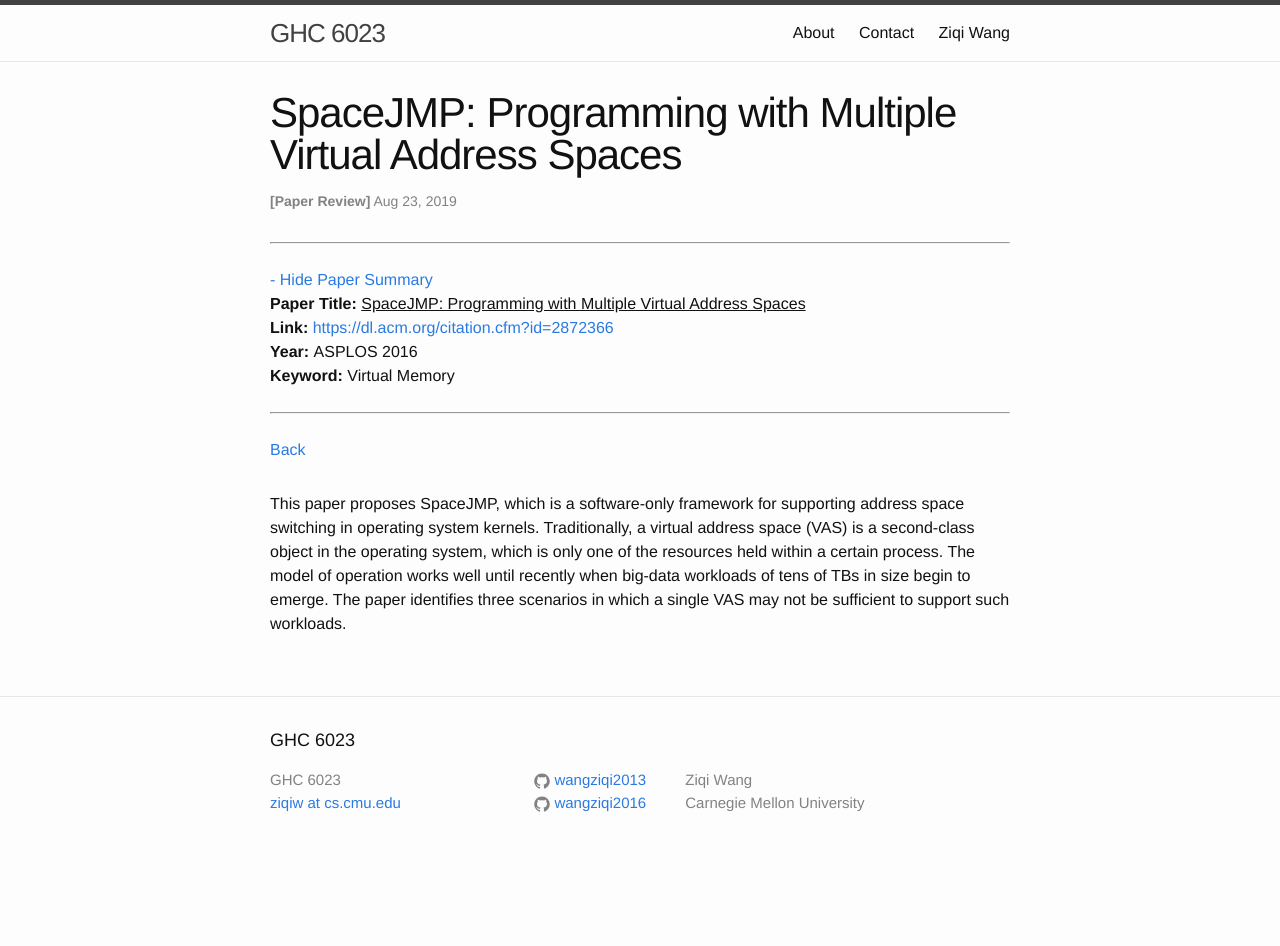
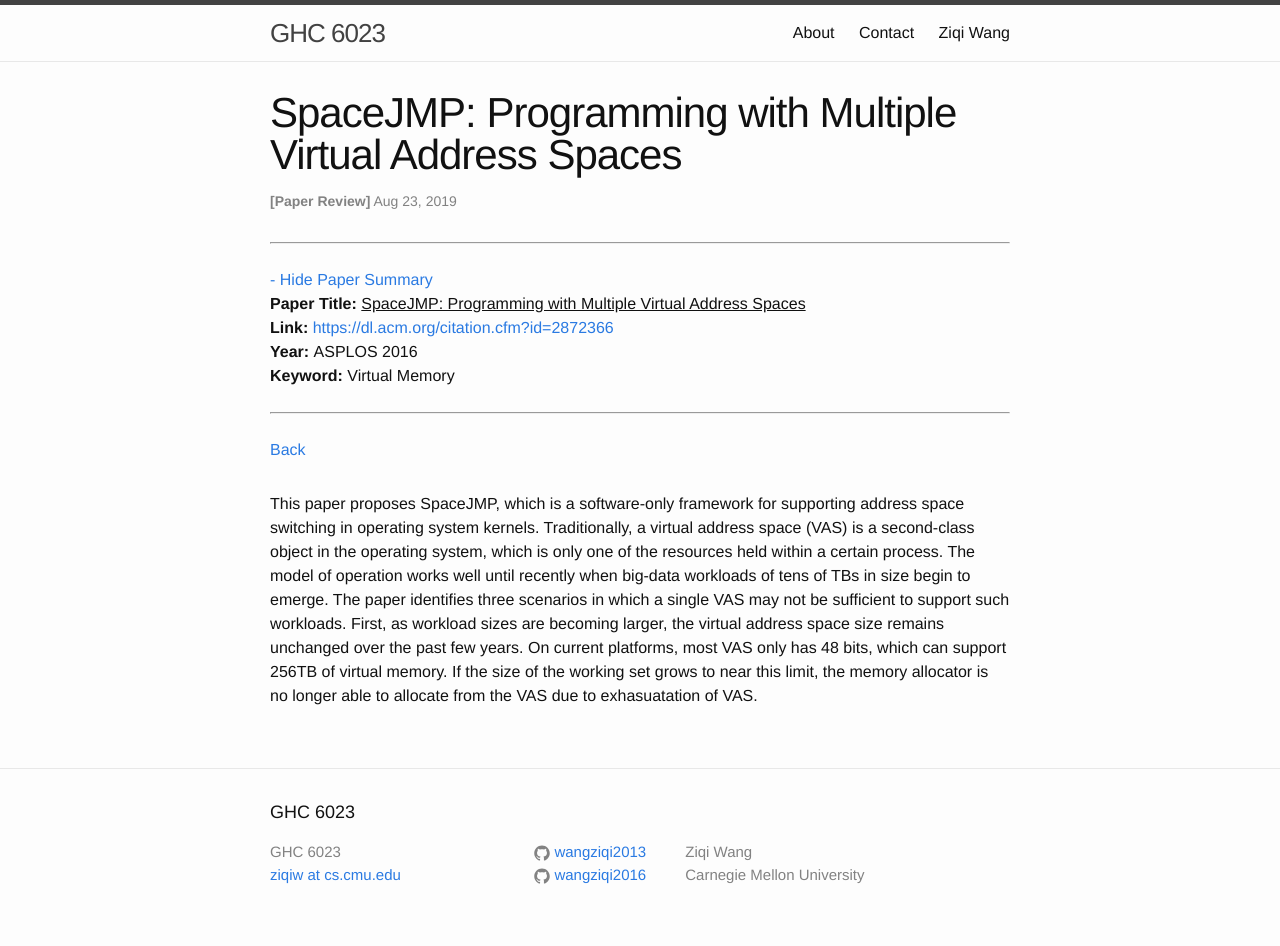
Before and after one commit to wangziqi2013/wangziqi2013.github.io, a Jekyll site: the page built from _posts/2019-08-23-SpaceJMP.markdown, in a window 1280 px wide. Built offline with Jekyll 4.4.1, drawn with Linux system fonts in a browser that asks for light colours; before the commit the page ends 900 px from its top, so only the background shows below that.

Commit message:
Adding first scenario

```diff
--- a/_posts/2019-08-23-SpaceJMP.markdown
+++ b/_posts/2019-08-23-SpaceJMP.markdown
@@ -17,4 +17,7 @@ This paper proposes SpaceJMP, which is a software-only framework for supporting
 kernels. Traditionally, a virtual address space (VAS) is a second-class object in the operating system, which is only
 one of the resources held within a certain process. The model of operation works well until recently when big-data workloads
 of tens of TBs in size begin to emerge. The paper identifies three scenarios in which a single VAS may not be sufficient
-to support such workloads.
+to support such workloads. First, as workload sizes are becoming larger, the virtual address space size remains unchanged
+over the past few years. On current platforms, most VAS only has 48 bits, which can support 256TB of virtual memory. If
+the size of the working set grows to near this limit, the memory allocator is no longer able to allocate from the VAS
+due to exhasuatation of VAS.
```
